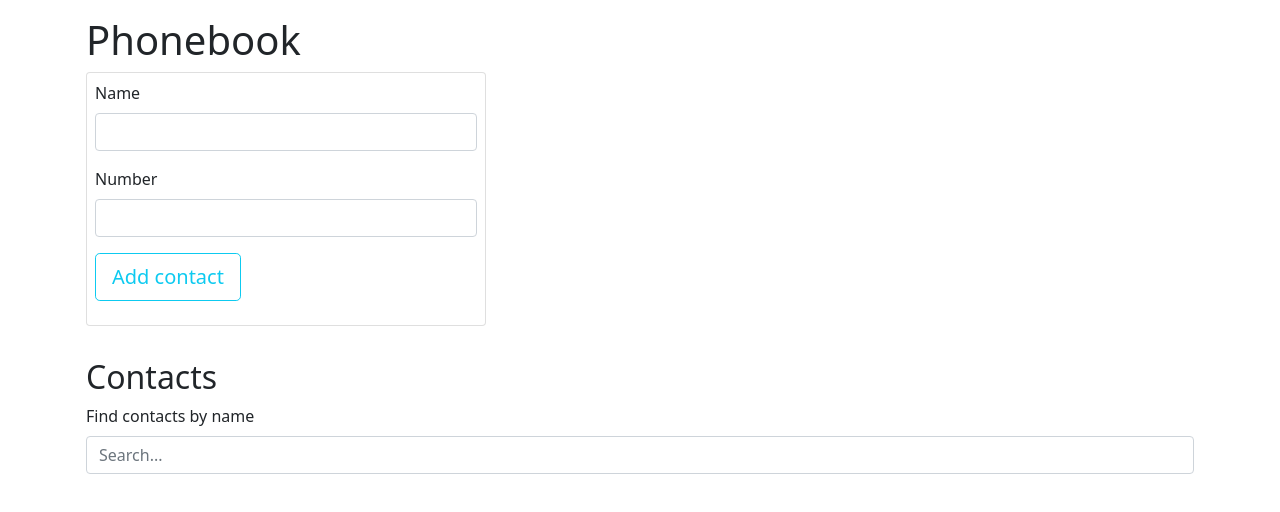
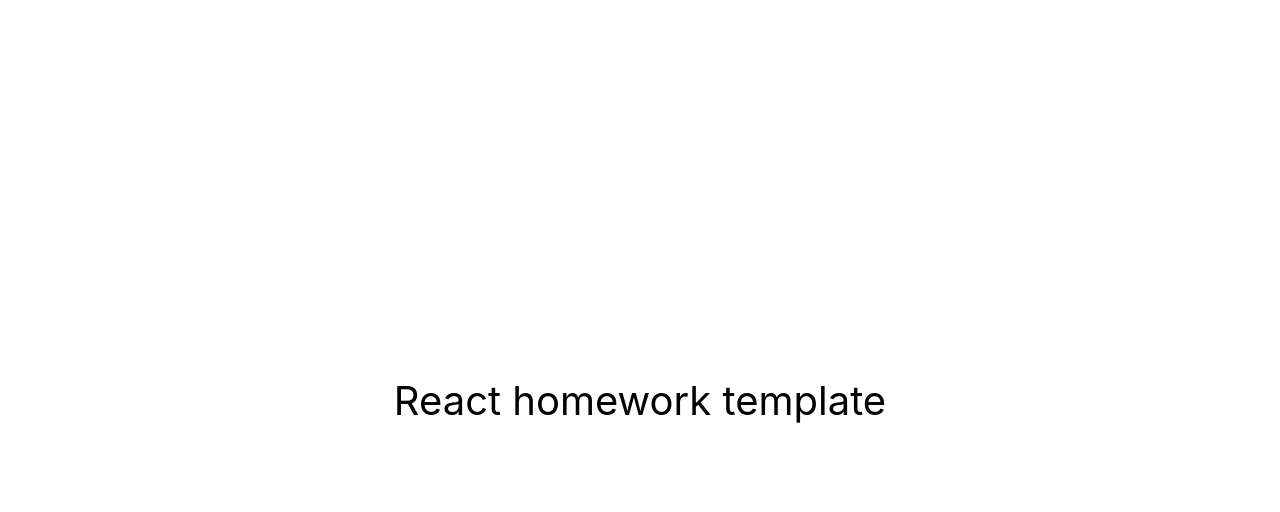
Before and after one commit to HordiienkoOlha/goit-react-hw-07-phonebook, a React (Create React App) app: page / in a window 1280 px wide. Shown: the top 512 px of the page. Built offline with nearby package versions, Linux system fonts and the light colour scheme.

Commit message:
Revert "add contacts"
This reverts commit 0f94247201e78f5825b355281cb89a723d1a9304.

```diff
--- a/package.json
+++ b/package.json
@@ -4,18 +4,12 @@
   "private": true,
   "homepage": "https://HordiienkoOlha.github.io/goit-react-hw-07-phonebook/",
   "dependencies": {
-    "@reduxjs/toolkit": "^1.8.3",
     "@testing-library/jest-dom": "^5.16.3",
     "@testing-library/react": "^12.1.4",
     "@testing-library/user-event": "^13.5.0",
-    "bootstrap": "^5.1.3",
     "react": "^18.1.0",
-    "react-bootstrap": "^2.4.0",
     "react-dom": "^18.1.0",
-    "react-redux": "^8.0.2",
     "react-scripts": "5.0.1",
-    "redux-persist": "^6.0.0",
-    "reselect": "^4.1.6",
     "web-vitals": "^2.1.3"
   },
   "scripts": {
--- a/src/components/App.jsx
+++ b/src/components/App.jsx
@@ -1,20 +1,16 @@
-import {Container } from 'react-bootstrap';
-import ContactForm from './ContactsForm/ContactForm';
-import ContactList from './ContactList/ContactList';
-import Filter from './Filter/Filter';
-
 export const App = () => {
   return (
-    <>
-    <Container className="p-3">
-    <h1 className="header">Phonebook</h1>
-      <ContactForm />
-      </Container>
-      <Container className="p-3">
-      <h2 className="header">Contacts</h2>
-      <Filter />
-      <ContactList />
-      </Container>
-    </>
+    <div
+      style={{
+        height: '100vh',
+        display: 'flex',
+        justifyContent: 'center',
+        alignItems: 'center',
+        fontSize: 40,
+        color: '#010101'
+      }}
+    >
+      React homework template
+    </div>
   );
 };
--- a/src/components/App.module.css
+++ /dev/null
@@ -1,9 +0,0 @@
-.container {
-width: 500px;
-    padding-top: 15px;
-    padding-bottom: 15px;
-    margin: 0 auto;
-}
-.title {
-text-align: center
-}
--- a/src/components/ContactList/ContactList.js
+++ /dev/null
@@ -1,44 +0,0 @@
-import { useState, useEffect } from 'react';
-import { ListGroup } from 'react-bootstrap';
-import { useDispatch, useSelector } from 'react-redux';
-import { deleteContact } from 'redux/contacts/contactSlice';
-import {
-  getContactsItem,
-  getContsctasFilter,
-} from 'redux/contacts/contactsSelectors';
-import ContactItem from '../ContactsItem/ContactsItem';
-
-const ContactList = () => {
-  const [filterContacts, setFilterContacts] = useState([]);
-  const contacts = useSelector(getContactsItem);
-  const filter = useSelector(getContsctasFilter);
-
-  const dispatch = useDispatch();
-
-  useEffect(() => {
-    const filteredContacts = contacts.filter(
-      contact =>
-        contact.name.toLowerCase().includes(filter) ||
-        contact.number.includes(filter)
-    );
-    return setFilterContacts(filteredContacts);
-  }, [filter, contacts]);
-
-  const onDeleteContacts = id => dispatch(deleteContact(id));
-  return (
-    <>
-      <ListGroup>
-        {filterContacts.map(({ id, name, number }) => (
-          <ContactItem
-            key={id}
-            name={name}
-            number={number}
-            onDeleteContacts={() => onDeleteContacts(id)}
-          />
-        ))}
-      </ListGroup>
-    </>
-  );
-};
-
-export default ContactList;
--- a/src/components/ContactsForm/ContactForm.js
+++ /dev/null
@@ -1,85 +0,0 @@
-import { nanoid } from 'nanoid';
-import { Form, Button, Card } from 'react-bootstrap';
-import { useDispatch, useSelector } from 'react-redux';
-import { useState } from 'react';
-import { getContactsItem } from 'redux/contacts/contactsSelectors';
-import { addContact } from 'redux/contacts/contactSlice';
-
-export default function ContactForm() {
-  const [name, setName] = useState('');
-  const [number, setNumber] = useState('');
-  const contacts = useSelector(getContactsItem);
-  const dispatch = useDispatch();
-
-  const onChange = event => {
-    const { name, value } = event.target;
-    switch (name) {
-      case 'name':
-        setName(value.toLowerCase());
-        break;
-
-      case 'number':
-        setNumber(value.toLowerCase());
-        break;
-
-      default:
-        return;
-    }
-  };
-
-  const onHandleSubmit = event => {
-    event.preventDefault();
-    const newContact = {
-      id: nanoid(),
-      name,
-      number,
-    };
-
-    if (contacts.some(contact => contact.name.includes(newContact.name))) {
-      window.alert('The contact added in the list');
-    } else {
-      dispatch(addContact(newContact));
-    }
-    reset();
-  };
-
-  const reset = () => {
-    setName('');
-    setNumber('');
-  };
-  return (
-    <>
-      <Card style={{ width: '25rem' }}>
-        <Form className="mb-3 p-2" onSubmit={onHandleSubmit}>
-          <Form.Group className="mb-3" controlId="formBasicEmail">
-            <Form.Label> Name</Form.Label>
-            <Form.Control
-              value={name}
-              type="text"
-              name="name"
-              pattern="^[a-zA-Zа-яА-Я]+(([' -][a-zA-Zа-яА-Я ])?[a-zA-Zа-яА-Я]*)*$"
-              title="Name may contain only letters, apostrophe, dash and spaces. For example Adrian, Jacob Mercer, Charles de Batz de Castelmore d'Artagnan"
-              onChange={onChange}
-              required
-            />
-          </Form.Group>
-          <Form.Group className="mb-3" controlId="formBasicPassword">
-            <Form.Label>Number</Form.Label>
-            <Form.Control
-              value={number}
-              type="tel"
-              name="number"
-              pattern="\+?\d{1,4}?[-.\s]?\(?\d{1,3}?\)?[-.\s]?\d{1,4}[-.\s]?\d{1,4}[-.\s]?\d{1,9}"
-              title="Phone number must be digits and can contain spaces, dashes, parentheses and can start with +"
-              onChange={onChange}
-              required
-            />
-          </Form.Group>
-          <Button size="lg" variant="outline-info" type="submit">
-            Add contact
-          </Button>
-        </Form>
-      </Card>
-    </>
-  );
-}
--- a/src/components/ContactsItem/ContactsItem.js
+++ /dev/null
@@ -1,31 +0,0 @@
-import PropTypes from 'prop-types';
-import { ListGroup, Button, Stack } from 'react-bootstrap';
-
-
-const ContactItem = ({name, number, onDeleteContacts }) => {
-  return (
-    <ListGroup.Item>
-      <Stack direction="horizontal" gap={2}>
-        <p>
-          {name} : {number}
-        </p>
-        <Button
-          variant="outline-info"
-          type="button"
-          className="ms-auto"
-          onClick={onDeleteContacts}
-        >
-          Delete
-        </Button>
-      </Stack>
-    </ListGroup.Item>
-  );
-};
-
-ContactItem.propTypes = {
-  name: PropTypes.string.isRequired,
-  number: PropTypes.string.isRequired,
-  onDeleteContacts: PropTypes.func.isRequired,
-};
-
-export default ContactItem;
--- a/src/components/Filter/Filter.js
+++ /dev/null
@@ -1,24 +0,0 @@
-import { Form } from 'react-bootstrap';
-import { useDispatch } from 'react-redux';
-import { addFilter } from 'redux/contacts/contactSlice';
-
-const Filter = () => {
-  const dispatch = useDispatch();
-  return (
-    <>
-      <Form>
-        <Form.Group className="mb-3" controlId="formBasicEmail">
-          <Form.Label>Find contacts by name</Form.Label>
-          <Form.Control
-            type="text"
-            name="filter"
-            placeholder="Search..."
-            onChange={event=> dispatch(addFilter(event.target.value.trim()))}
-          />
-        </Form.Group>
-      </Form>
-    </>
-  );
-};
-
-export default Filter;
--- a/src/index.js
+++ b/src/index.js
@@ -1,19 +1,10 @@
 import React from 'react';
 import ReactDOM from 'react-dom/client';
-import { PersistGate } from 'redux-persist/integration/react';
-import { Provider } from 'react-redux';
-// import { store } from './components/redux/store';
-import { store, persistor } from './redux/store';
 import { App } from 'components/App';
 import './index.css';
-import 'bootstrap/dist/css/bootstrap.min.css';
 
 ReactDOM.createRoot(document.getElementById('root')).render(
   <React.StrictMode>
-    <Provider store={store}>
-      <PersistGate loading={null} persistor={persistor}>
-        <App />
-      </PersistGate>
-    </Provider>
+    <App />
   </React.StrictMode>
 );
--- a/src/redux/contacts/contactSlice.js
+++ /dev/null
@@ -1,26 +0,0 @@
-import { createSlice } from '@reduxjs/toolkit';
-
-const initialState = {
-  items: [],
-  filter: '',
-};
-
-export const contactSlice = createSlice({
-  name: 'contacts',
-  initialState,
-  reducers: {
-    addContact: (contacts, { payload }) => {
-      contacts.items.push(payload);
-    },
-    deleteContact: (contacts, { payload }) => {
-      contacts.items = contacts.items.filter(item => item.id !== payload);
-    },
-    addFilter: (contacts, { payload }) => {
-      contacts.filter = payload;
-    },
-  },
-});
-
-export const { addContact, deleteContact, addFilter } = contactSlice.actions;
-
-export default contactSlice.reducer;
--- a/src/redux/contacts/contactsSelectors.js
+++ /dev/null
@@ -1,13 +0,0 @@
-import { createSelector } from 'reselect';
-
-const getContactsState = state => state.contacts;
-
-export const getContactsItem = createSelector(
-  getContactsState,
-  contactsState => contactsState.items
-);
-
-export const getContsctasFilter = createSelector(
-  getContactsState,
-  contactsState => contactsState.filter
-);
--- a/src/redux/store.js
+++ /dev/null
@@ -1,33 +0,0 @@
-import { configureStore } from '@reduxjs/toolkit';
-import {
-  persistStore,
-  persistReducer,
-  FLUSH,
-  REHYDRATE,
-  PAUSE,
-  PERSIST,
-  PURGE,
-  REGISTER,
-} from 'redux-persist';
-import storage from 'redux-persist/lib/storage';
-import contactsReducer from './contacts/contactSlice';
-
-const persistConfig = {
-  key: 'contacts',
-  storage,
-  blacklist: ['filter'],
-};
-
-export const store = configureStore({
-  reducer: {
-    contacts: persistReducer(persistConfig, contactsReducer),
-  },
-  middleware: getDefaultMiddleware =>
-    getDefaultMiddleware({
-      serializableCheck: {
-        ignoredActions: [FLUSH, REHYDRATE, PAUSE, PERSIST, PURGE, REGISTER],
-      },
-    }),
-});
-
-export const persistor = persistStore(store);
```
Also changed, not shown: 1 other file (tests, documents, lock files or other folders).
